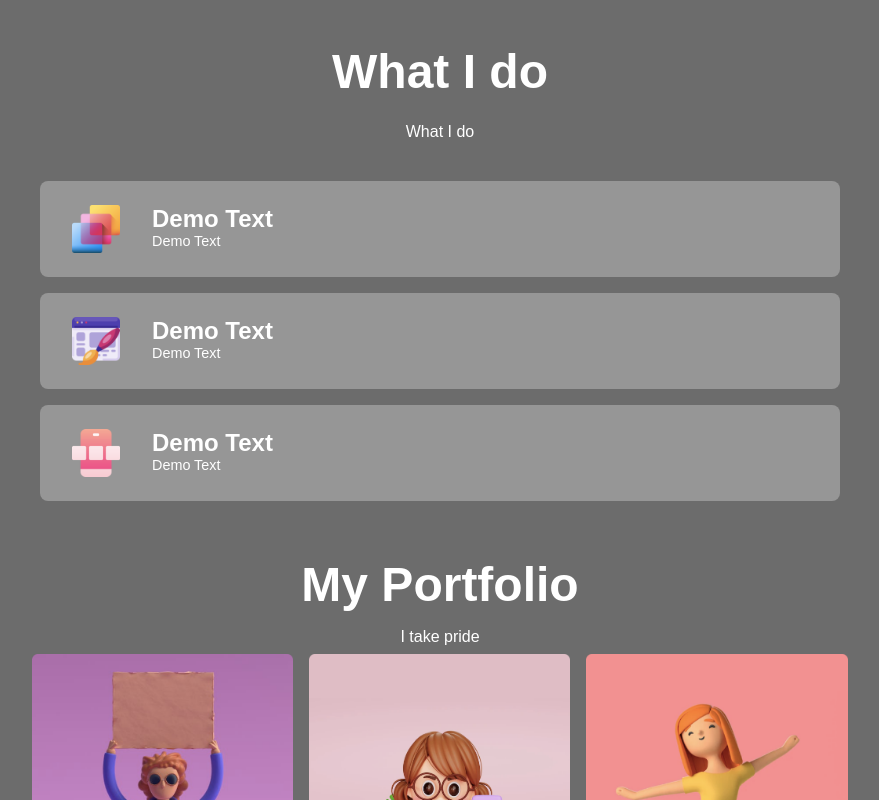
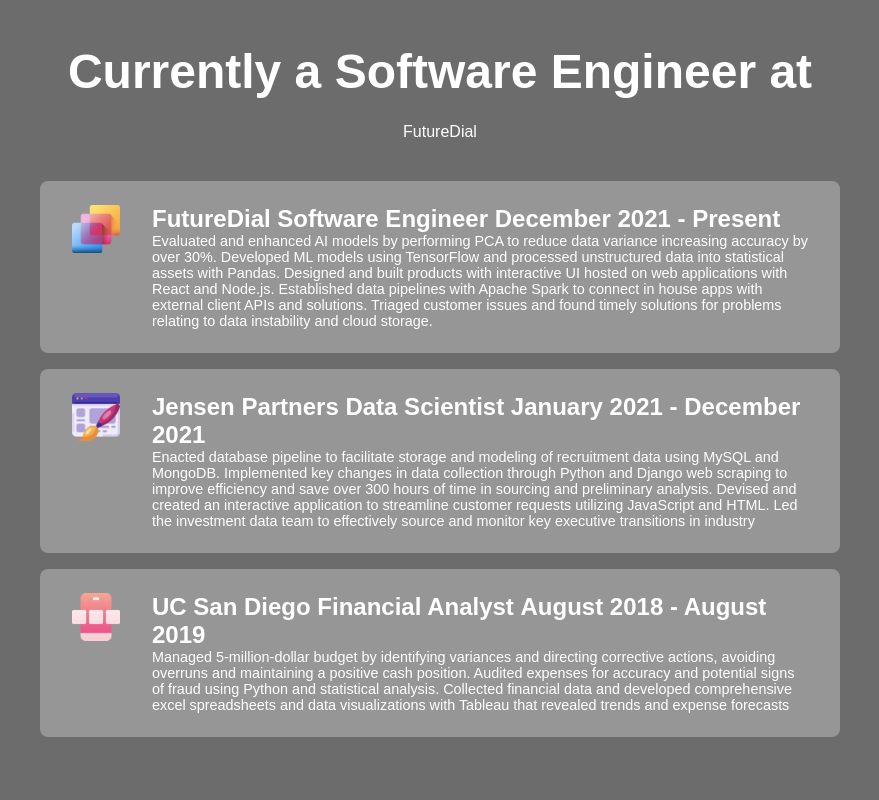
Before and after one commit to ajf01/portfolio, a React (Create React App) app: page /about in a window 1280 px wide. Shown: the part 820-1620 px from the top of the page, without its empty margins (200-1079 px from the left). Built offline with nearby package versions, Linux system fonts and the light colour scheme.

Commit message:
Included links to outside works and social media

```diff
--- a/public/style.css
+++ b/public/style.css
@@ -8,7 +8,7 @@
 }
 
 body {
-    background-color: rgb(108, 108, 108);
+    background: rgb(108, 108, 108);
     color: white;
     overflow: hidden;
     overflow-y: scroll;
--- a/src/App.js
+++ b/src/App.js
@@ -3,12 +3,12 @@
 import About from "./components/About/about";
 import Exper from "./components/Exper/exper";
 import Contact from "./components/Contact/contact";
-import {
+/* import {
   BrowserRouter as Router,
   Routes,
   Route,
   Navigate
-} from "react-router-dom";
+} from "react-router-dom"; */
 
 function App() {
   return (
--- a/src/components/About/about.js
+++ b/src/components/About/about.js
@@ -4,28 +4,48 @@
 const About = () => {
     return (
         <section id="about">
-            <span className="aboutTitle">What I do</span>
-            <span className="aboutDesc">What I do</span>
+            <span className="aboutTitle">Currently a Software Engineer at</span>
+            <span className="aboutDesc">FutureDial</span>
             <div className="aboutBar">
                 <div className="barItem">
                     <img src={require("../../assets/ui-design.png")} alt="" className="barImg" />
                     <div className="barText">
-                        <h1>Demo Text</h1>
-                        <p>Demo Text</p>
+                        <h1 style={{display: 'inline'}}>FutureDial Software Engineer </h1>
+                        <h2 style={{display: 'inline', align:'right'}}>December 2021 - Present</h2>
+                        <p>
+                            Evaluated and enhanced AI models by performing PCA to reduce data variance increasing accuracy by over 30%.
+                            Developed ML models using TensorFlow and processed unstructured data into statistical assets with Pandas.
+                            Designed and built products with interactive UI hosted on web applications with React and Node.js.
+                            Established data pipelines with Apache Spark to connect in house apps with external client APIs and solutions.
+                            Triaged customer issues and found timely solutions for problems relating to data instability and cloud storage.
+                        </p>
                     </div>
                 </div>
                 <div className="barItem">
                     <img src={require("../../assets/website-design.png")} alt="" className="barImg" />
                     <div className="barText">
-                        <h1>Demo Text</h1>
-                        <p>Demo Text</p>
+                        <h1 style={{display: 'inline'}}>Jensen Partners Data Scientist </h1>
+                        <h2 style={{display: 'inline', align:'right'}}>January 2021 - December 2021</h2>
+                        <p>
+                            Enacted database pipeline to facilitate storage and modeling of recruitment data using MySQL and MongoDB.
+                            Implemented key changes in data collection through Python and Django web scraping to improve efficiency and
+                            save over 300 hours of time in sourcing and preliminary analysis. Devised and created an interactive
+                            application to streamline customer requests utilizing JavaScript and HTML. Led the investment data team
+                            to effectively source and monitor key executive transitions in industry
+                        </p>
                     </div>
                 </div>
                 <div className="barItem">
                     <img src={require("../../assets/app-design.png")} alt="" className="barImg" />
                     <div className="barText">
-                        <h1>Demo Text</h1>
-                        <p>Demo Text</p>
+                        <h1 style={{display: 'inline'}}>UC San Diego Financial Analyst </h1>
+                        <h2 style={{display: 'inline', align:'right'}}>August 2018 - August 2019</h2>
+                        <p>
+                            Managed 5-million-dollar budget by identifying variances and directing corrective actions, avoiding overruns
+                            and maintaining a positive cash position. Audited expenses for accuracy and potential signs of fraud using
+                            Python and statistical analysis. Collected financial data and developed comprehensive excel spreadsheets and
+                            data visualizations with Tableau that revealed trends and expense forecasts
+                        </p>
                     </div>
                 </div>
             </div>
--- a/src/components/Contact/contact.js
+++ b/src/components/Contact/contact.js
@@ -17,9 +17,9 @@
     return (
         <section id="contactPage">
             <div id="clients">
-                <h1 className="pageTitle">My Clients</h1>
+                <h1 className="pageTitle">Previous Employers</h1>
                 <p className="pageDesc">
-                    I have worked with many people
+                    Some companies I have worked with in the past include
                 </p>
                 <div className="pageImgs">
                     <img src={require("../../assets/walmart.png")} alt="" className="pageImg" />
@@ -37,10 +37,14 @@
                     <textarea className="msg" name="message" rows={5} placeholder="Your Message"></textarea>
                     <button type="submit" value="Send" className="subBtn">Submit</button>
                     <div className="links">
-                        <img src={require("../../assets/facebook-icon.png")} alt="" className="link" />
-                        <img src={require("../../assets/twitter.png")} alt="" className="link" />
-                        <img src={require("../../assets/youtube.png")} alt="" className="link" />
-                        <img src={require("../../assets/instagram.png")} alt="" className="link" />
+                        <a HREF = "https://www.linkedin.com/in/anthony-fong-" target="_blank">
+                            <img src={require("../../assets/linkedin_icon.png")} alt="" className="link" />
+                        </a>
+                        <a HREF = "https://github.com/ajf01" target="_blank">
+                            <img src={require("../../assets/github_icon.png")} alt="" className="link" />
+                        </a>
+                        {/* <img src={require("../../assets/youtube.png")} alt="" className="link" />
+                        <img src={require("../../assets/instagram.png")} alt="" className="link" /> */}
                     </div>
                 </form>
             </div>
--- a/src/components/Exper/exper.js
+++ b/src/components/Exper/exper.js
@@ -5,7 +5,7 @@
     return (
         <section id="exper">
             <h1 className="experTitle">My Portfolio</h1>
-            <span className="experDesc">I take pride</span>
+            <span className="experDesc">Some examples of my works and what my skillset entails.</span>
             <div className="experImgs">
                 <img src={require("../../assets/portfolio-1.png")} alt="" className="experImg" />
                 <img src={require("../../assets/portfolio-2.png")} alt="" className="experImg" />
```
Also changed, not shown: src/assets/github_icon.png (added), src/assets/linkedin_icon.png (added).
